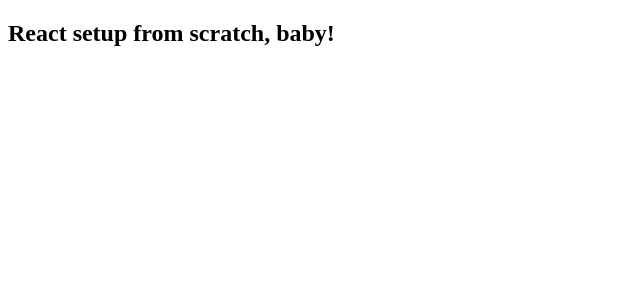
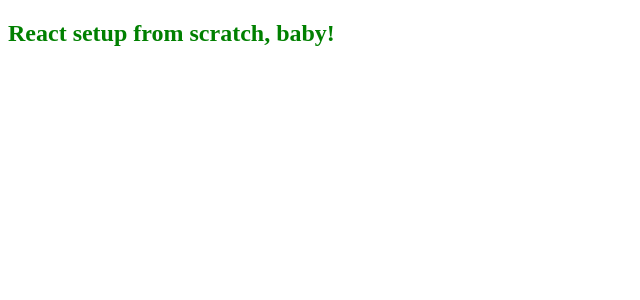
Before and after one commit to gd-arnold/playground, a React app in the folder react-setup-from-scratch/: page / in a window 1280 px wide. Shown: the top 300 px of the page, without its empty margins (0-640 px from the left). Built offline with nearby package versions, Linux system fonts and the light colour scheme.

Commit message:
Add css support

```diff
--- a/react-setup-from-scratch/package.json
+++ b/react-setup-from-scratch/package.json
@@ -4,7 +4,7 @@
   "description": "",
   "main": "index.js",
   "scripts": {
-      "start": "webpack server --config webpack/webpack.config.js"
+    "start": "webpack server --config webpack/webpack.config.js"
   },
   "keywords": [],
   "author": "",
@@ -21,7 +21,9 @@
     "@types/react": "^18.0.37",
     "@types/react-dom": "^18.0.11",
     "babel-loader": "^9.1.2",
+    "css-loader": "^6.7.3",
     "html-webpack-plugin": "^5.5.1",
+    "style-loader": "^3.3.2",
     "typescript": "^5.0.4",
     "webpack": "^5.79.0",
     "webpack-cli": "^5.0.1",
--- a/react-setup-from-scratch/src/App.tsx
+++ b/react-setup-from-scratch/src/App.tsx
@@ -1,3 +1,5 @@
+import './styles.css'
+
 export const App = () => {
     return (<h2>React setup from scratch, baby!</h2>);
 }
--- /dev/null
+++ b/react-setup-from-scratch/src/styles.css
@@ -0,0 +1,3 @@
+h2 {
+    color: green;
+}
--- a/react-setup-from-scratch/webpack/webpack.config.js
+++ b/react-setup-from-scratch/webpack/webpack.config.js
@@ -16,7 +16,12 @@
                         loader: 'babel-loader'
                     }
                 ]
+            },
+            {
+                test: /\.(css)$/,
+                use: ['style-loader', 'css-loader']
             }
+
         ]
     },
     output: {
```
Also changed, not shown: 1 other file (tests, documents, lock files or other folders).
